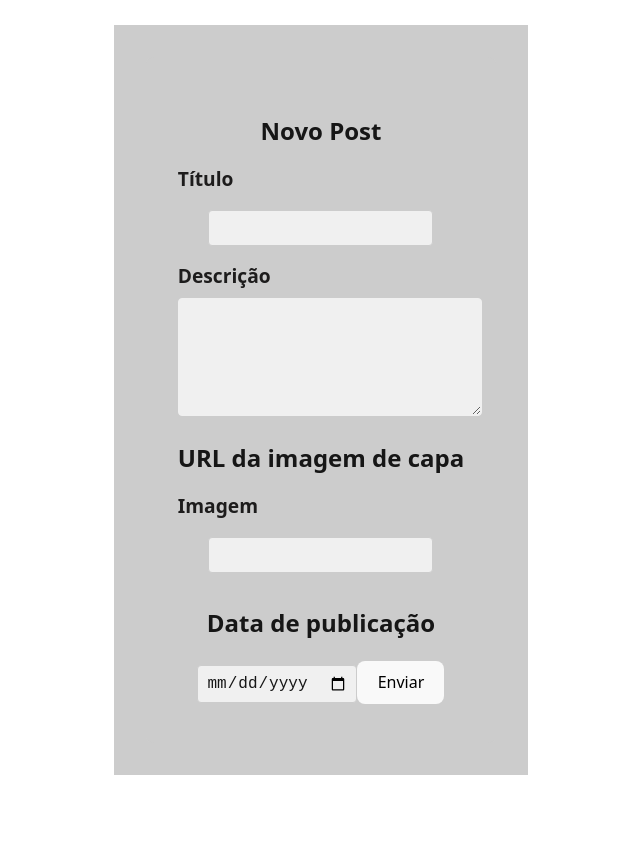
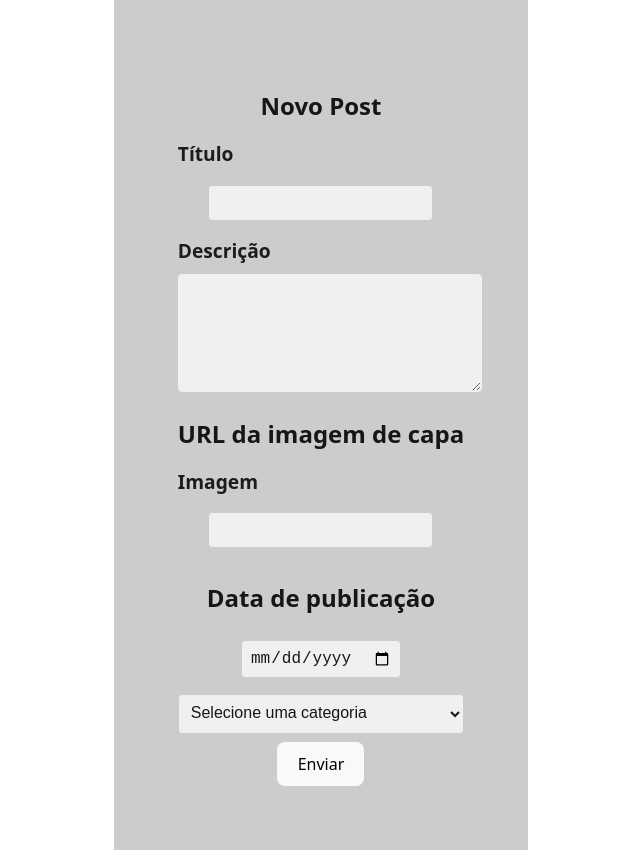
Before and after one commit to Jeniffer-Caroline/TrelloS9, a React (Vite) app: page / in a window 1280 px wide. Shown: the whole page, without its empty margins (319-959 px from the left). Before the commit the page ends 800 px from the top, so only its background shows below. Built offline with nearby package versions, Linux system fonts and the light colour scheme.

Commit message:
Categoria

```diff
--- a/src/App.css
+++ b/src/App.css
@@ -53,3 +53,16 @@ h3 {
   color: #333;
   background-color: #f0f0f0;
 }
+.container select {
+  display: flex;
+  flex-direction: column;
+  width: 100%;
+  height: 40px;
+  margin: 0.5rem 0;
+  padding: 0.5rem;
+  border: 1px solid #ccc;
+  border-radius: 4px;
+  font-size: 1rem;
+  color: #161616;
+  background-color: #f0f0f0;
+}
--- a/src/App.jsx
+++ b/src/App.jsx
@@ -6,6 +6,7 @@ function App() {
   const [descricao, setDescricao] = useState('');
   const [imagem, setImagem] = useState(null);
   const [data, setData] = useState('');
+  const [categoria, setCategoria] = useState('');
 
 
   return (
@@ -35,6 +36,16 @@ function App() {
           value={data}
           onChange={(e) => setData(e.target.value)}
         />
+
+
+        <select value={categoria} onChange={(e) => setCategoria(e.target.value)} name="" id="categoria">
+          <option value="">Selecione uma categoria</option>
+          <option value="artigo">Artigo</option>
+          <option value="noticia">Notícia</option>
+          <option value="tutorial">Tutorial</option>
+          <option value="entrevista">Entrevista</option>
+          <option value="outro">Outro</option>
+        </select>
         <button type="submit">Enviar</button>
       </form>
     </section>
```
